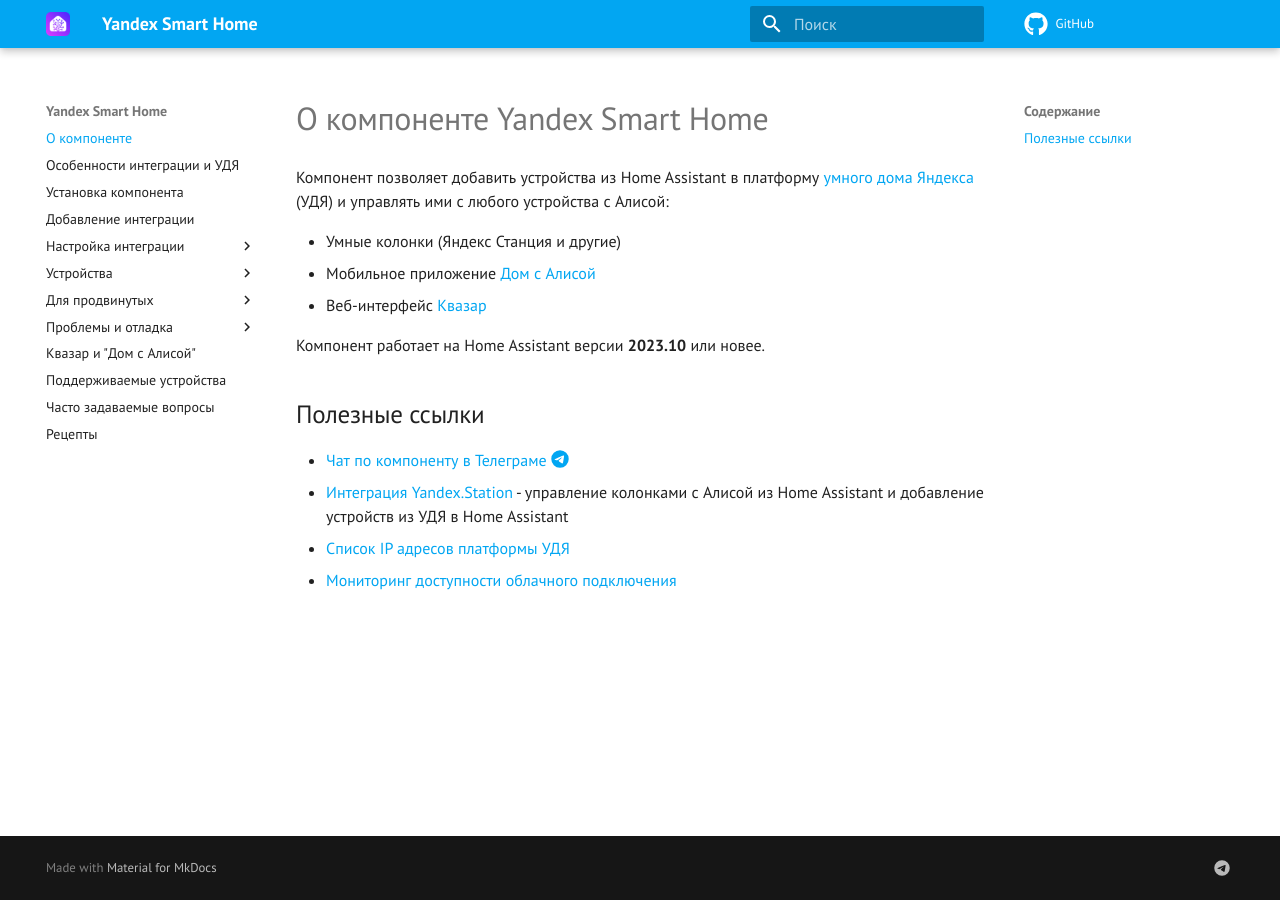
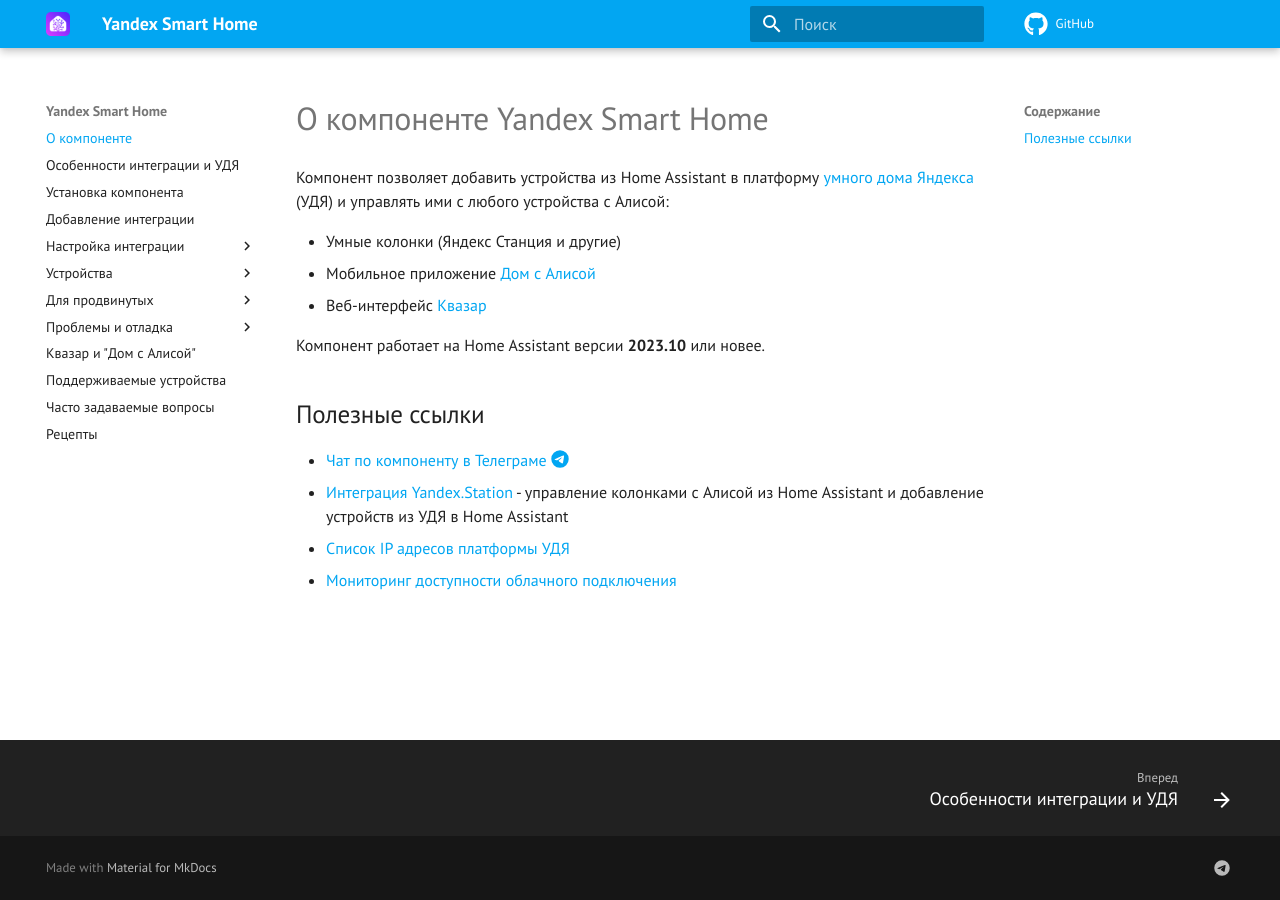
Before and after one commit to dext0r/yandex_smart_home, an MkDocs documentation site: the page built from docs/index.md, in a window 1280 px wide. Built offline with MkDocs 1.6.1 and Material for MkDocs 9.7.7, drawn with Linux system fonts in a browser that asks for light colours; comment, search, counter and statistics services are not loaded; the version menu is left out.

Commit message:
docs: Bump mkdocs and mkdocs-material version

```diff
--- a/mkdocs.yml
+++ b/mkdocs.yml
@@ -50,6 +50,8 @@
   features:
     - navigation.tracking
     - navigation.top
+    - navigation.footer
+    - content.code.copy
 
 extra:
   social:
--- a/requirements_dev.txt
+++ b/requirements_dev.txt
@@ -2,8 +2,8 @@
 ruff==0.0.280
 isort==5.12.0
 black==23.7.0
-mkdocs==1.3.0
-mkdocs-material==8.3.4
+mkdocs==1.5.3
+mkdocs-material==9.4.6
 
 # https://github.com/jimporter/mike/issues/103
 mike @ git+https://github.com/jimporter/mike@be1aafe
```
